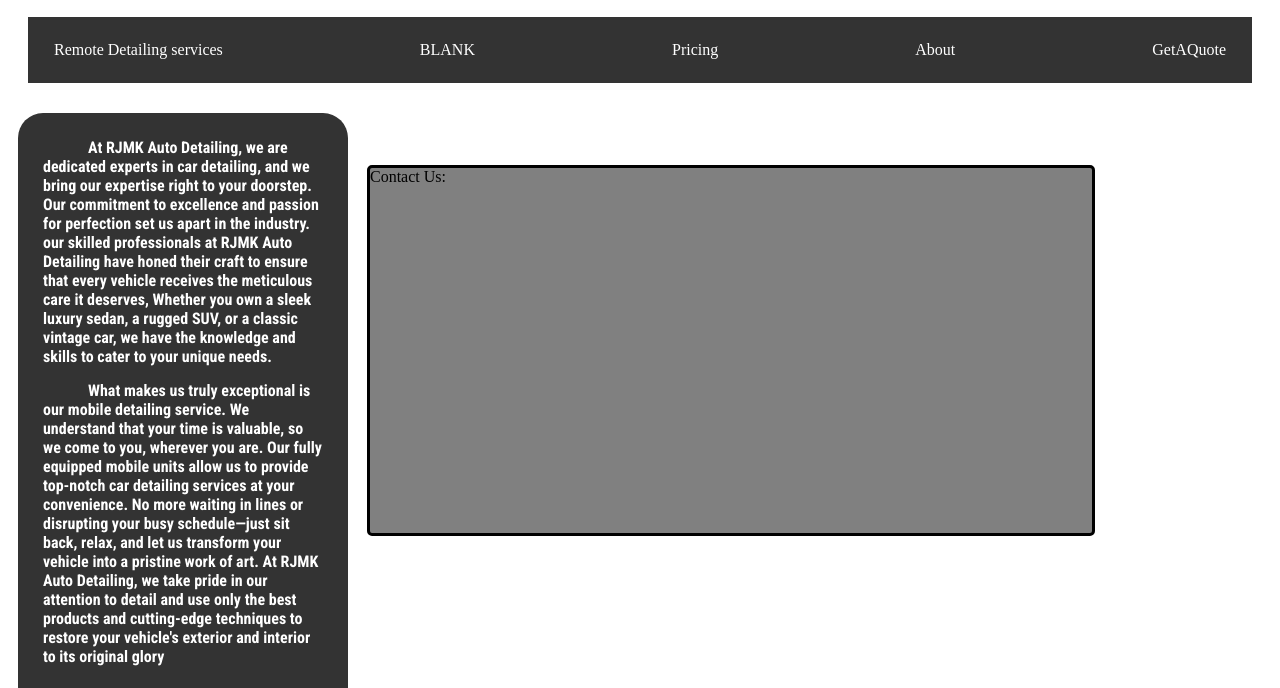
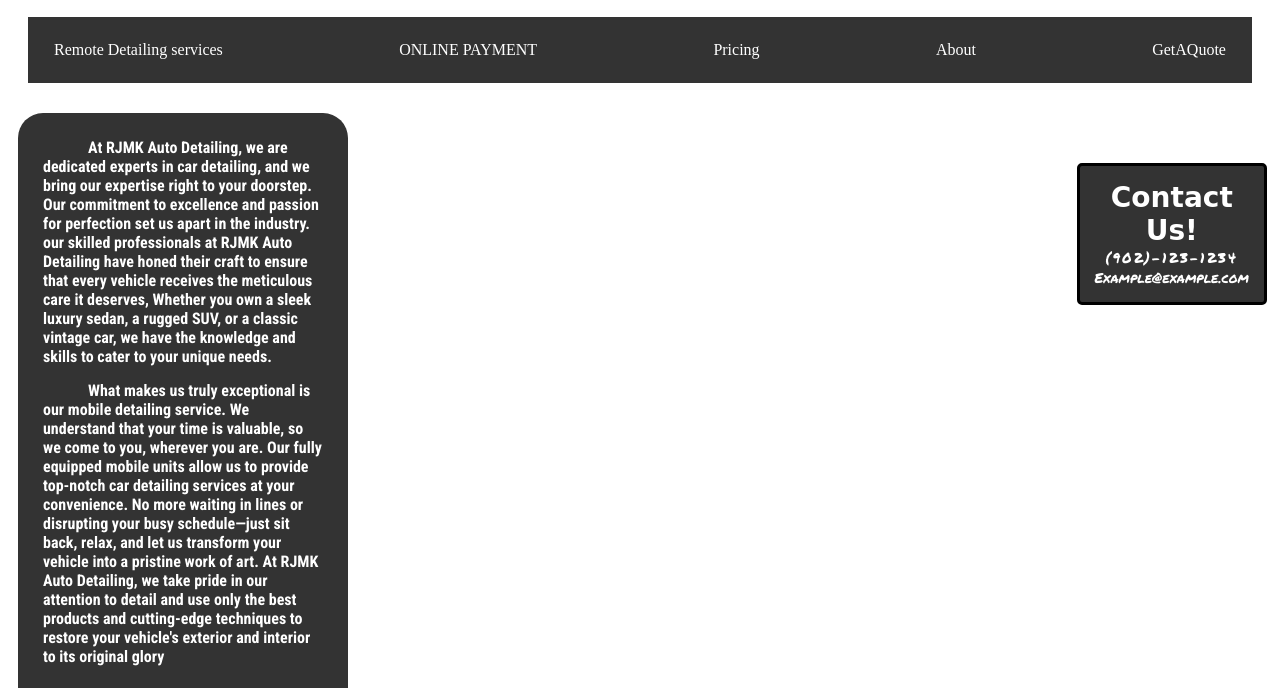
Before and after one commit to CRHS-CMP621A/web-app-ryder, a plain HTML site: page main.html in a window 1280 px wide. Shown: the part 83-771 px from the top of the page. Drawn offline with Linux system fonts and the light colour scheme; a web font is replaced by a local one.

Commit message:
sripe addition
added payment

```diff
--- a/main.html
+++ b/main.html
@@ -5,7 +5,7 @@
   <meta charset="utf-8">
   <meta name="viewport" content="width=device-width">
   <title>RJMK Auto Detailing</title>
-  <link href="superStyle.css" rel="stylesheet" type="text/css" />
+  <link href="mainStyle.css" rel="stylesheet" type="text/css" />
 </head>
 
 <body>
@@ -30,7 +30,7 @@
     </div>
     <div class="">
       <li>
-        <a class="" href="">BLANK</a>
+        <a class="onlinePayment" href="https://buy.stripe.com/test_9AQ3cG9kEaHB5X29AA">ONLINE PAYMENT</a>
       </li>
     </div>
     <div class="PricingNav">
@@ -76,13 +76,20 @@
   </div>
 
   <div class="black-box">
-    <div class="contactUs">
-      Contact Us:
+    <div class="contactUs"><h1>Contact Us!</h1>
+
+      <div class="Phone">(902)-123-1234</div>
+      <div class="email">Example@example.com</div>
+
+
+
+    </div>
+
+
 
     </div>
 
   </div>
-
 
 </div>
 
--- a/superStyle.css
+++ b/mainStyle.css
@@ -15,6 +15,7 @@
   font-family: 'Bungee Spice', cursive;
   margin-right: 10px;
  text-align: center;
+
 }
 
 
@@ -107,19 +108,24 @@
 
 
   .black-box {
-    grid-column: 3 / 7; /* Start at column 3 and end at column 7 */
-    grid-row: 2 / 5; /* Start at row 2 and end at row 5 */
+    grid-column: 7 / 8; /* Start at column 3 and end at column 7 */
+    grid-row: 2 / 2; /* Start at row 2 and end at row 5 */
     border: 3px solid black; /* Add a 5px solid black border */
     box-sizing: border-box; /* Include the border within the specified width and height */
     margin: -5px; /* Adjust the negative margin to offset the border */
     border-radius: 5px;
-
+    font-family: 'Permanent Marker', cursive;
     display: grid;
     grid-template-columns: 1fr 1fr;
-    grid-template-rows: 1fr 1fr;
+    grid-template-rows: 1fr;
+    text-align: center;
+    background-color: cornsilk;
+    padding: 15px;
+    place-items: center;
+    background-color: #333;
+    margin-right: 5px;
 
 
-      background-color:grey;;
 
     }
 
@@ -167,3 +173,13 @@
       flex-grow: 1;
       margin: 0;
     }
+    .Phone{
+      grid-row: 2;
+      color: white;
+      letter-spacing: 2px;
+
+    }
+    .contactUs{
+      font-size: 14px;
+      color:white;
+    }
```
Also changed, not shown: RDS.html (+23 -0 lines), priceingStyle.css (added, +10 -0 lines), pricing.html (+23 -0 lines), OLPay.html (added).
